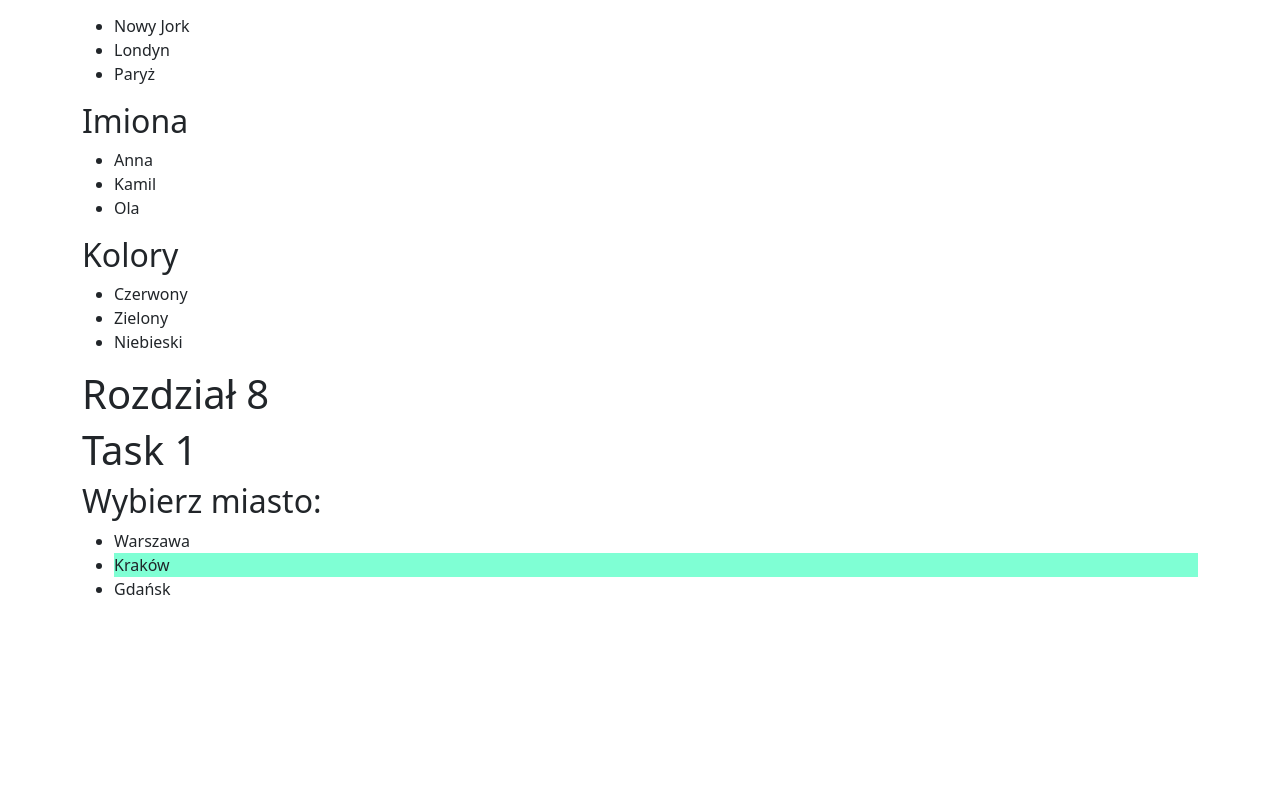
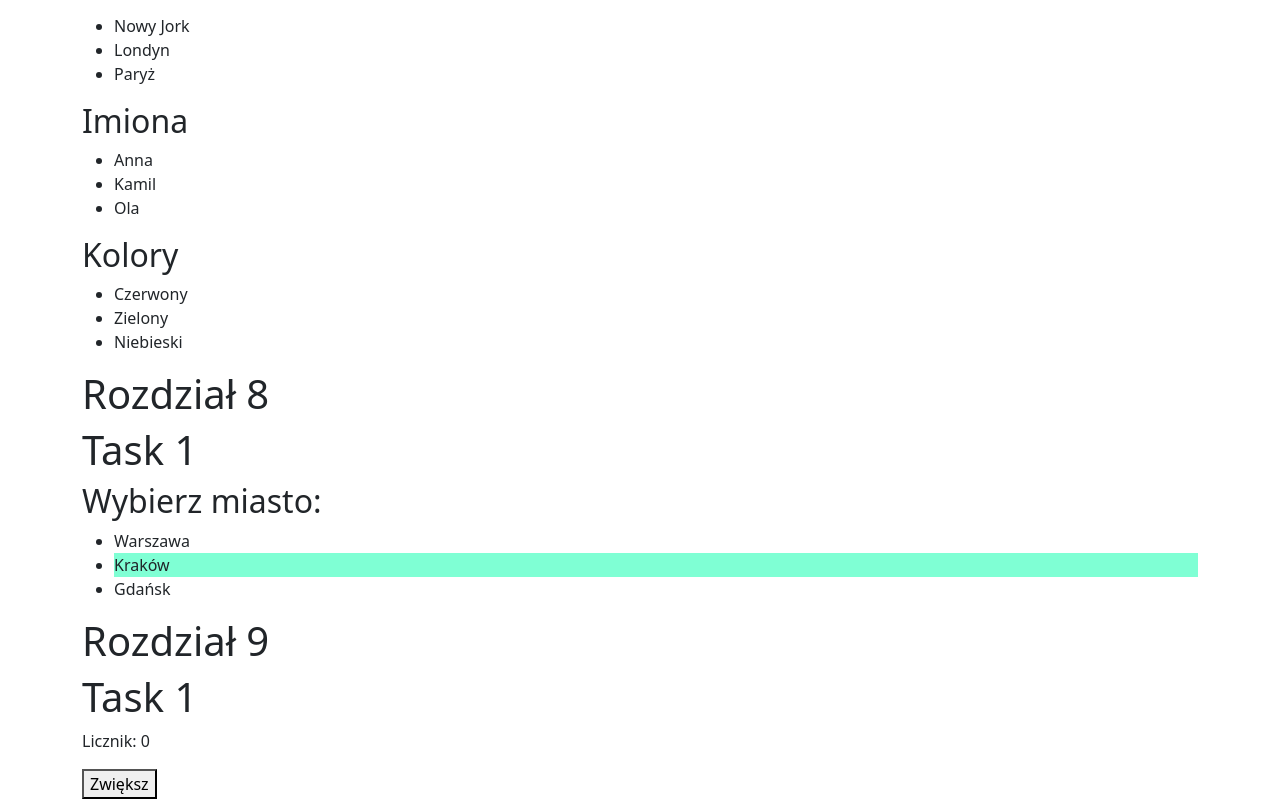
Before and after one commit to celnik-213/react, a React (Create React App) app: page / in a window 1280 px wide. Shown: the part 2592-3391 px from the top of the page. Before the commit the page ends 3209 px from the top, so only its background shows below. Built offline with nearby package versions, Linux system fonts and the light colour scheme.

Commit message:
Rozdzial9Task1

```diff
--- a/src/App.js
+++ b/src/App.js
@@ -20,6 +20,7 @@ import CountTo0 from './components/CountTo0';
 import DomyslnaWartosc from './components/DomyslnaWartosc';
 import DodanieObslugiKlikniecia from './components/DodanieObslugiKlikniecia';
 import PodswietlenieWybranegoElemenu from './components/PodswietlenieWybranegoElemenu';
+import Licznik from './components/Licznik';
 
 function App() {
 
@@ -67,6 +68,9 @@ function App() {
             <h1>Rozdział 8</h1>
             <h1>Task 1</h1>
             <PodswietlenieWybranegoElemenu />
+            <h1>Rozdział 9</h1>
+            <h1>Task 1</h1>
+            <Licznik />
 
         </div>
 
--- /dev/null
+++ b/src/components/Licznik.jsx
@@ -0,0 +1,13 @@
+import { useState } from "react";
+
+const Counter = () => {
+
+    const [count, setCount] = useState(0);
+    return (
+        <div>
+            <p>Licznik: {count}</p>
+            <button onClick={() => setCount(count + 1)}>Zwiększ</button>
+        </div>
+    );
+};
+export default Counter;
--- a/src/components/PodswietlenieWybranegoElemenu.jsx
+++ b/src/components/PodswietlenieWybranegoElemenu.jsx
@@ -18,7 +18,7 @@ const ItemList = ({ items, selectedItem, onSelectItem }) => {
 };
 
 const App = () => {
-    const [selectedItem, setSelectedItem] = useState(null);
+    const [selectedItem, setSelectedItem] = useState("Kraków");
 
     const handleSelectItem = (item) => {
         setSelectedItem(item);
@@ -27,11 +27,12 @@ const App = () => {
 
     return (
         <div>
+
             <h2>Wybierz miasto:</h2>
             <ItemList
                 items={["Warszawa", "Kraków", "Gdańsk"]}
                 onSelectItem={handleSelectItem}
-                selectedItem="Kraków"
+                selectedItem={selectedItem}
             />
         </div>
     );
```
